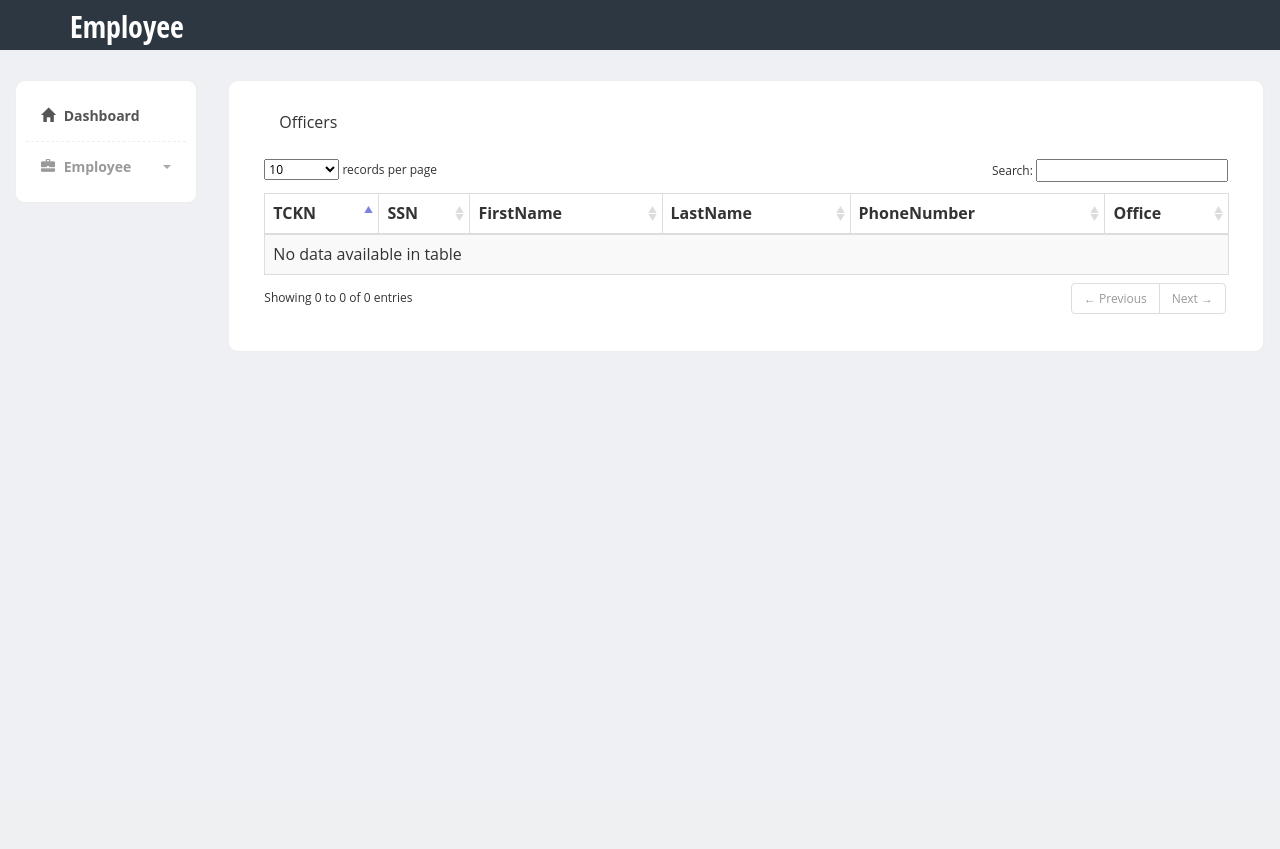
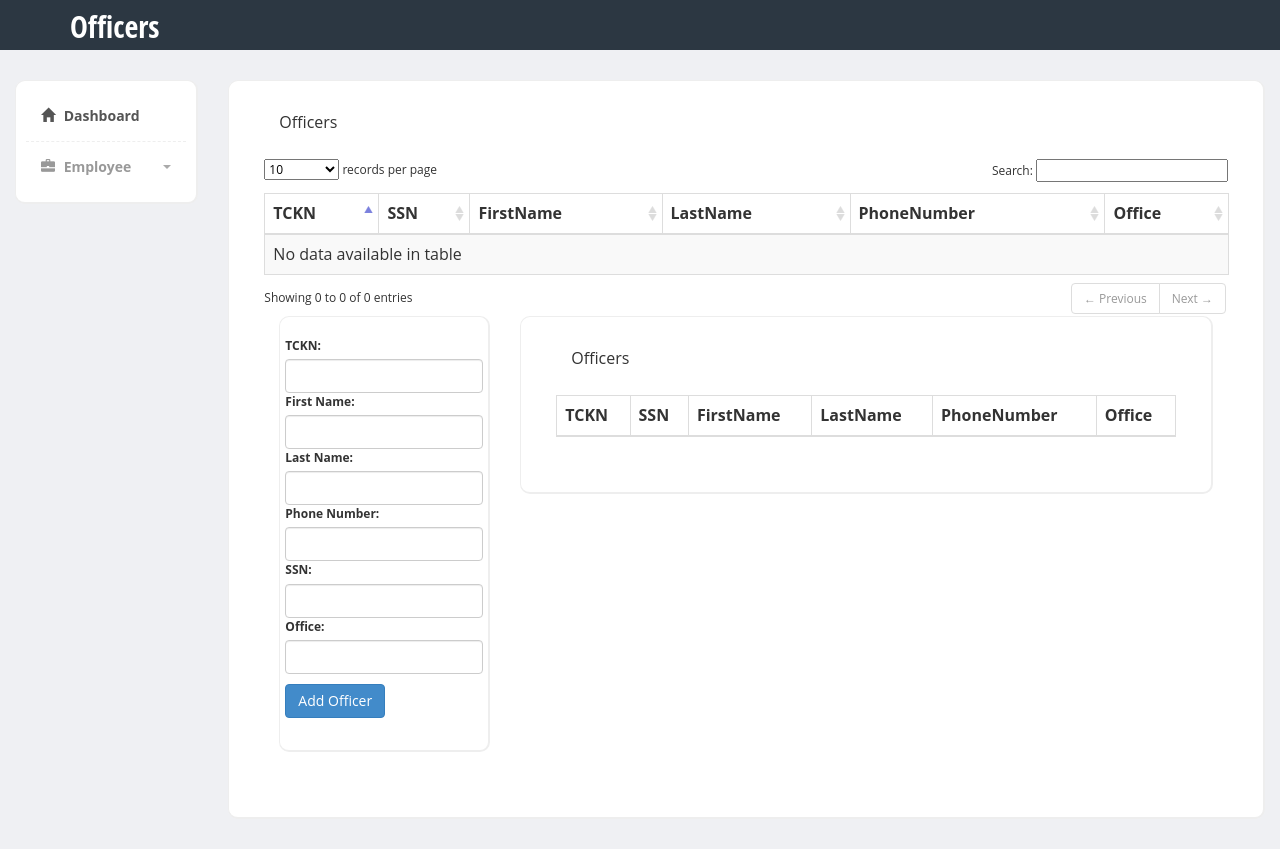
Before and after one commit to Urusai47/VTProject, a PHP site: page /officers.php in a window 1280 px wide. Before the commit the page ends 351 px from the top, so only its background shows below. Run offline with PHP 8.4, Linux system fonts and the light colour scheme; lists and menus that the app fills with data are empty; some libraries are stand-ins or nearby versions.

Commit message:
Officer Create-Read tamam

```diff
--- a/VTProject/officers.php
+++ b/VTProject/officers.php
@@ -1,5 +1,28 @@
+<?php
+include ("config.php");
+session_start();
+if ($_SERVER["REQUEST_METHOD"] == "POST") {
+
+    $tc = mysqli_real_escape_string($db, $_POST["tc"]);
+    $firstname = mysqli_real_escape_string($db, $_POST["firstname"]);
+    $lastname = mysqli_real_escape_string($db, $_POST["lastname"]);
+    $phonenumber = mysqli_real_escape_string($db, $_POST["phonenumber"]);
+    $ssn = mysqli_real_escape_string($db, $_POST["ssn"]);
+    $office = mysqli_real_escape_string($db, $_POST["office"]);
+
+    if (ctype_space($tc) || ctype_space($firstname) || ctype_space($lastname) || ctype_space($phonenumber) || ctype_space($ssn) || ctype_space($office) ||
+            $tc == '' || $firstname == '' || $lastname == '' || $phonenumber == '' || $ssn == '' || $office == '') {
+        $error = 'At least one of the field is empty';
+    } else {
+        $sql = "CALL insert_officer('" . $tc . "', '" . $firstname . "', '" . $lastname . "', '" . $phonenumber . "', '" . $ssn . "' , '" . $office . "' , '" . $_SESSION["UserName"] . "')";
+        $result = mysqli_query($db, $sql);
+    }
+}
+?>
+
+
 <html><head>
-        <title>Bootstrap Admin Theme v3</title>
+        <title>Officer Management</title>
         <meta name="viewport" content="width=device-width, initial-scale=1.0">
         <!-- jQuery UI -->
         <link href="https://code.jquery.com/ui/1.10.3/themes/redmond/jquery-ui.css" rel="stylesheet" media="screen">
@@ -17,7 +40,7 @@
                     <div class="col-md-5">
                         <!-- Logo -->
                         <div class="logo">
-                            <h1><a href="index.html">Employee</a></h1>
+                            <h1><a href="officers.php">Officers</a></h1>
                         </div>
                     </div>
                 </div>
@@ -26,7 +49,7 @@
 
         <div class="page-content">
             <div class="row">
-                 <div class="col-md-2">
+                <div class="col-md-2">
                     <div class="sidebar content-box" style="display: block;">
                         <ul class="nav">
                             <!-- Main menu -->
@@ -46,7 +69,6 @@
                         </ul>
                     </div>
                 </div>
-
 
                 <div class="col-md-10">
                     <div class="content-box-large">
@@ -81,9 +103,73 @@
                                     ?>
                                 </tbody>
                             </table>
+
+                    <div class="col-md-3">
+                        <div class="content-box-large">
+                            <div class ="row ">
+
+                                <form action="" method="post">
+
+                                    <label for="tc">TCKN:</label>
+                                    <input class="form-control" type="text" name="tc" id="tc">
+                                    <label for="firstName">First Name:</label>
+                                    <input class="form-control" type="text" name="firstname" id="firstName">
+                                    <label for="lastName">Last Name:</label>
+                                    <input class="form-control" type="text" name="lastname" id="lastName">
+                                    <label for="phonenumber">Phone Number:</label>
+                                    <input class="form-control" type="text" name="phonenumber" id="phonenumber">
+                                    <label for="ssn">SSN:</label>
+                                    <input class="form-control" type="text" name="ssn" id="ssn">
+                                    <label for="office">Office:</label>
+                                    <input class="form-control" type="text" name="office" id="office">
+                                    <div style = "font-size:11px; color:#cc0000; margin-top:10px">
+                                        <?php echo $error; ?>
+                                    </div>
+                                    <div class="action">
+                                        <input class="btn btn-primary signup" type = "submit" value = " Add Officer "/><br />
+                                    </div>
+                                </form>
+                            </div>
                         </div>
                     </div>
-                 </div>
+
+                    <div class="col-md-9">
+                        <div class="content-box-large">
+                            <div class="panel-heading">
+                                <div class="panel-title">Officers</div>
+                            </div>
+                            <div class="panel-body">
+                                <table class="table table-striped table-bordered" id="example" cellspacing="0" cellpadding="0" border="0">
+                                    <thead>
+                                        <tr>
+                                            <th>TCKN</th>
+                                            <th>SSN</th>
+                                            <th>FirstName</th>
+                                            <th>LastName</th>
+                                            <th>PhoneNumber</th>
+                                            <th>Office</th>
+                                        </tr>
+                                    </thead>
+                                    <tbody>
+                                        <?php
+                                        include("config.php");
+                                        //$query = "select field1, fieldn from table [where clause][group by clause][order by clause][limit clause]";
+                                        $query = "CALL get_officers()";
+                                        $result = mysqli_query($db, $query);
+                                        while ($row = mysqli_fetch_assoc($result)) {
+                                            echo '<tr>';
+                                            echo "<td>" . $row["TCKN"] . "</td> <td>" . $row["SSN"] . "</td> <td>" . $row["FirstName"] . "</td> <td>" . $row["LastName"] . "</td> <td>" . $row["PhoneNumber"] . "</td> <td>" . $row["Name"] . "</td>";
+                                            echo '</tr>';
+                                        }
+                                        mysqli_free_result($result);
+                                        mysqli_next_result($db);
+                                        ?>
+                                    </tbody>
+                                </table>
+                            </div>
+                        </div>
+                    </div>
+                </div>
 
             </div>
         </div>
@@ -105,4 +191,4 @@
         <script src="js/custom.js"></script>
         <script src="js/tables.js"></script>
 
-</body></html>
+    </body></html>
```
